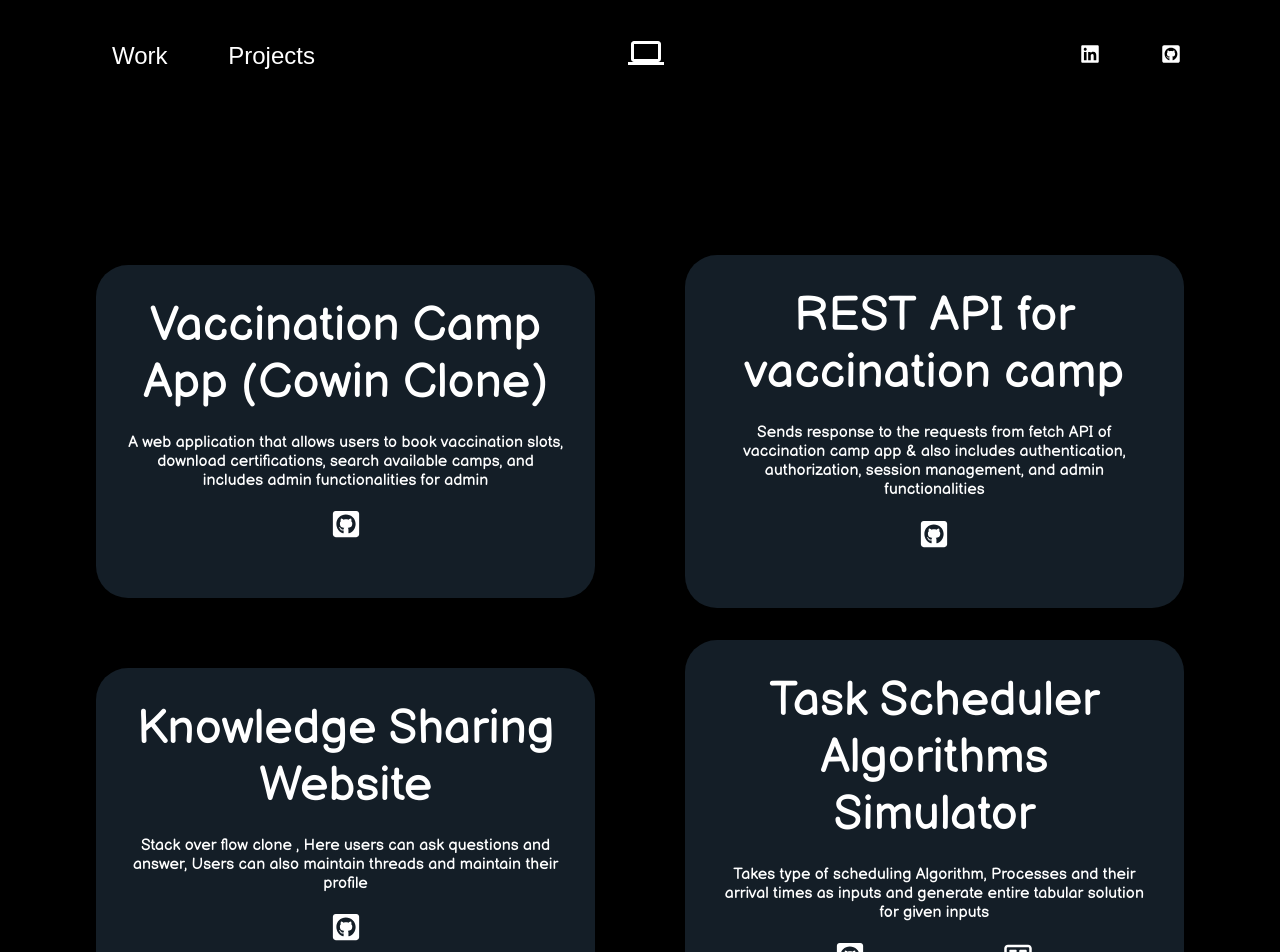
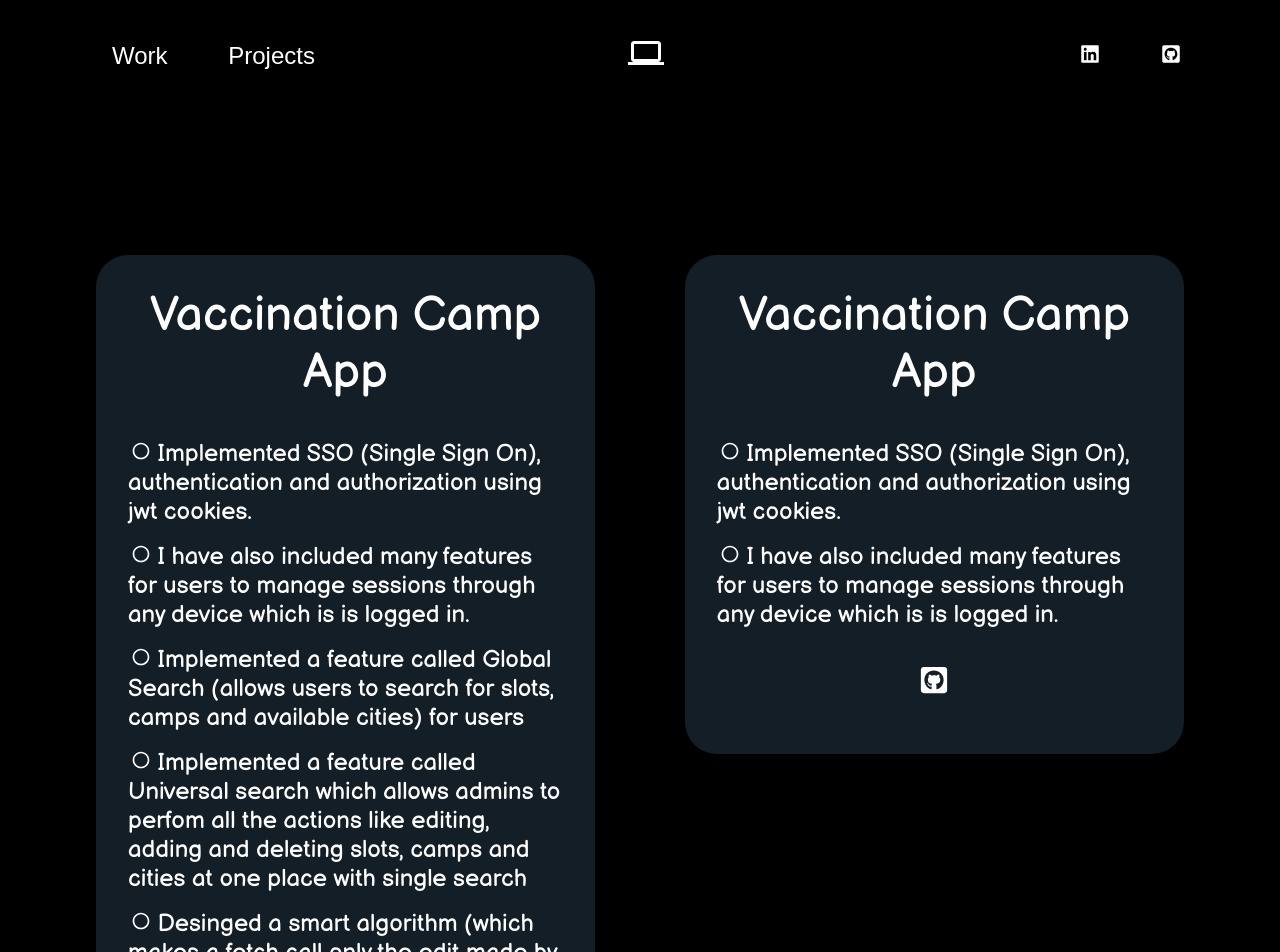
Before and after one commit to LalithadityaAnchula/portfolio, a React (Create React App) app: page /projects in a window 1280 px wide. Shown: the top 952 px of the page. Built offline with nearby package versions, Linux system fonts and the light colour scheme.

Commit message:
render projectWorkCards using map

```diff
--- a/package.json
+++ b/package.json
@@ -11,7 +11,9 @@
     "react-icons": "^4.4.0",
     "react-router-dom": "^6.4.1",
     "react-scripts": "5.0.1",
+    "react-uuid": "^1.0.3",
     "typewriter-effect": "^2.19.0",
+    "uuid": "^9.0.0",
     "web-vitals": "^2.1.4"
   },
   "scripts": {
--- a/src/App.jsx
+++ b/src/App.jsx
@@ -4,6 +4,7 @@ import Work from "./components/pages/Work";
 import Projects from "./components/pages/Projects";
 import Footer from "./components/shared/Footer";
 import { Routes, Route } from "react-router-dom";
+import "./css/App.css";
 
 export default function App() {
   return (
--- a/src/components/pages/Home.jsx
+++ b/src/components/pages/Home.jsx
@@ -1,5 +1,4 @@
 import Typewriter from "typewriter-effect";
-import "../../css/App.css";
 import SkillCard from "../shared/SkillCard";
 
 export default function Home() {
--- a/src/components/pages/Projects.jsx
+++ b/src/components/pages/Projects.jsx
@@ -1,44 +1,18 @@
 import ProjectCard from "../shared/ProjectCard";
+import projects from "../../data/projects.js";
+import uuid from "react-uuid";
+
 export default function Projects() {
   return (
     <div className="cards">
-      <ProjectCard
-        title={"Vaccination Camp App (Cowin Clone)"}
-        gitLink={"https://github.com/LalithadityaAnchula/vaccination-camp-app"}
-        content={
-          "A web application that allows users to book vaccination slots, download certifications, search available camps, and includes admin functionalities for admin"
-        }
-      />
-      <ProjectCard
-        title={"REST API for vaccination camp"}
-        gitLink={"https://github.com/LalithadityaAnchula/vaccination-camp-api"}
-        content={
-          "Sends response to the requests from fetch API of vaccination camp app & also includes authentication, authorization, session management, and admin functionalities"
-        }
-      />
-      <ProjectCard
-        title={"Knowledge Sharing Website"}
-        gitLink={"https://github.com/LalithadityaAnchula/segsev"}
-        content={
-          "Stack over flow clone , Here users can ask questions and answer, Users can also maintain threads and maintain their profile"
-        }
-      />
-      <ProjectCard
-        title={"Task Scheduler Algorithms Simulator"}
-        gitLink={"https://github.com/LalithadityaAnchula/os-scheduler"}
-        deployment={"https://lalithadityaanchula.github.io/os-scheduler/"}
-        content={
-          "Takes type of scheduling Algorithm, Processes and their arrival times as inputs and generate entire tabular solution for given inputs"
-        }
-      />
-      <ProjectCard
-        title={"Cows & Bulls Game"}
-        gitLink={"https://github.com/LalithadityaAnchula/Cows-Bulls"}
-        deployment={" https://lalithadityaanchula.github.io/Cows-Bulls/"}
-        content={
-          "Allows users to play the traditional cows and bulls game (up to 4 digits) any number of times, gives feedback with animations"
-        }
-      />
+      {projects.map((project) => (
+        <ProjectCard
+          key={uuid()}
+          title={project.name}
+          gitLink={project.gitLink}
+          contribution={JSON.stringify(project.contribution)}
+        />
+      ))}
     </div>
   );
 }
--- a/src/components/shared/ProjectCard.jsx
+++ b/src/components/shared/ProjectCard.jsx
@@ -1,13 +1,29 @@
 import { FaGithubSquare } from "react-icons/fa";
-import { CgWebsite } from "react-icons/cg";
+import { CgWebsite, CgRadioCheck } from "react-icons/cg";
+import uuid from "react-uuid";
 
-export default function ProjectCard({ title, content, deployment, gitLink }) {
+export default function ProjectCard({
+  title,
+  contribution,
+  deployment,
+  gitLink,
+}) {
+  const contributionList = JSON.parse(contribution);
+
   return (
     <div className="card">
       <div className="card-title">{title}</div>
       <br />
-      <div className="card-content">{content}</div>
-
+      <div className="card-content">
+        {contributionList.map((contribution) => (
+          <div key={uuid()} className="card-content-item">
+            <span>
+              <CgRadioCheck size="20" />
+            </span>
+            <span>{contribution}</span>
+          </div>
+        ))}
+      </div>
       <div className="card-footer">
         <a href={gitLink} className="nav-link-animation">
           <FaGithubSquare size="30" />
--- a/src/css/App.css
+++ b/src/css/App.css
@@ -88,7 +88,7 @@ section {
 
 .cards {
   display: flex;
-  align-items: center;
+  align-items: flex-start;
   flex-wrap: wrap;
   align-content: center;
   justify-content: space-between;
@@ -103,8 +103,10 @@ section {
   padding: 2rem;
   background-color: #141e27;
   border-radius: 2rem;
+  height: auto;
   transform: scale(1);
   transition: all 0.5s ease-in-out;
+  z-index: 2;
 }
 
 .card-image {
@@ -135,6 +137,19 @@ section {
   transform: scale(0);
   transform-origin: bottom left;
   transition: all 0.5s ease-out;
+}
+
+.card-content {
+  text-align: left;
+}
+
+.card-content-item {
+  font-size: 1.5rem;
+  margin: 1rem 0;
+}
+
+.card-content-item span {
+  margin: auto 0.2rem;
 }
 
 .cards .card:hover {
@@ -184,17 +199,17 @@ section {
   width: 90%;
   height: 50%;
   margin: 1rem auto 2rem auto;
-  cursor : pointer;
+  cursor: pointer;
   transform: scale(1);
 }
 
-.work-cards .card:hover>.wrap .content .card-title::after {
+.work-cards .card:hover > .wrap .content .card-title::after {
   margin-bottom: 1rem;
   transform: scaleX(1);
 }
 
-.work-cards .card:hover{
-  transform: scale(1.01)
+.work-cards .card:hover {
+  transform: scale(1.01);
 }
 
 .wrap {
@@ -208,19 +223,18 @@ section {
 
 .wrap .card-image {
   width: 30%;
-  transform : scale(0.8);
+  transform: scale(0.8);
   transition: all 0.5s ease-in-out;
 }
 
-.work-cards .card:hover>.wrap .card-image {
+.work-cards .card:hover > .wrap .card-image {
   transform: scaleX(1.1);
 }
 
-.work-discription{
-  margin : 4rem auto 1rem auto;
+.work-discription {
+  margin: 4rem auto 1rem auto;
   font-size: 1.6rem;
 }
-
 
 .wrap .content {
   width: 60%;
--- /dev/null
+++ b/src/data/projects.js
@@ -0,0 +1,32 @@
+const projects = [
+  {
+    name: "Vaccination Camp App",
+    gitLink: "https://github.com/LalithadityaAnchula/vaccination-camp-app",
+    contribution: [
+      "Implemented SSO (Single Sign On), authentication and authorization using jwt cookies.",
+      "I have also included many features for users to manage sessions through any device which is is logged in.",
+      "Implemented a feature called Global Search (allows users to search for slots, camps and available cities) for users",
+      "Implemented a feature called Universal search which allows admins to perfom all the actions like editing, adding and deleting slots, camps and cities at one place with single search",
+      "Desinged a smart algorithm (which makes a fetch call only the edit made by user is meanigful) for searching using fetch API to fetch data from the database and display when users starts enteting data.",
+      "Desinged an algorithm to track state changes of all user details and only makes fetch when the edit is meaningful.",
+    ],
+  },
+  {
+    name: "Vaccination Camp App",
+    gitLink: "https://github.com/LalithadityaAnchula/vaccination-camp-app",
+    contribution: [
+      "Implemented SSO (Single Sign On), authentication and authorization using jwt cookies.",
+      "I have also included many features for users to manage sessions through any device which is is logged in.",
+    ],
+  },
+  {
+    name: "Vaccination Camp App",
+    gitLink: "https://github.com/LalithadityaAnchula/vaccination-camp-app",
+    contribution: [
+      "Implemented SSO (Single Sign On), authentication and authorization using jwt cookies.",
+      "I have also included many features for users to manage sessions through any device which is is logged in.",
+    ],
+  },
+];
+
+export default projects;
--- a/src/index.css
+++ /dev/null
@@ -1,13 +0,0 @@
-body {
-  margin: 0;
-  font-family: -apple-system, BlinkMacSystemFont, 'Segoe UI', 'Roboto', 'Oxygen',
-    'Ubuntu', 'Cantarell', 'Fira Sans', 'Droid Sans', 'Helvetica Neue',
-    sans-serif;
-  -webkit-font-smoothing: antialiased;
-  -moz-osx-font-smoothing: grayscale;
-}
-
-code {
-  font-family: source-code-pro, Menlo, Monaco, Consolas, 'Courier New',
-    monospace;
-}
--- a/src/index.js
+++ b/src/index.js
@@ -1,6 +1,5 @@
 import React from "react";
 import ReactDOM from "react-dom/client";
-import "./index.css";
 import App from "./App";
 import reportWebVitals from "./reportWebVitals";
 import { BrowserRouter as Router } from "react-router-dom";
```
Also changed, not shown: 2 other files (tests, documents, lock files or other folders).
